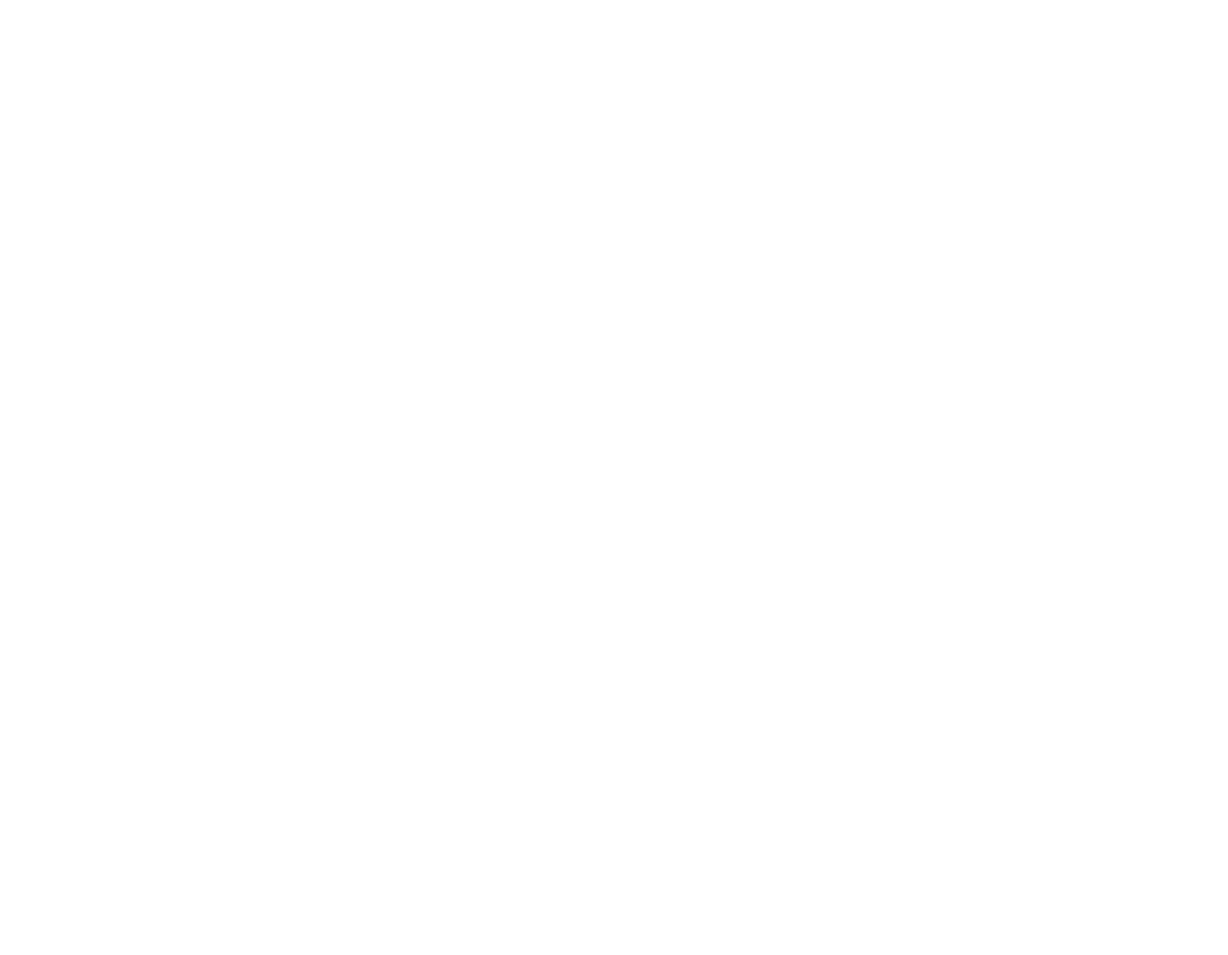
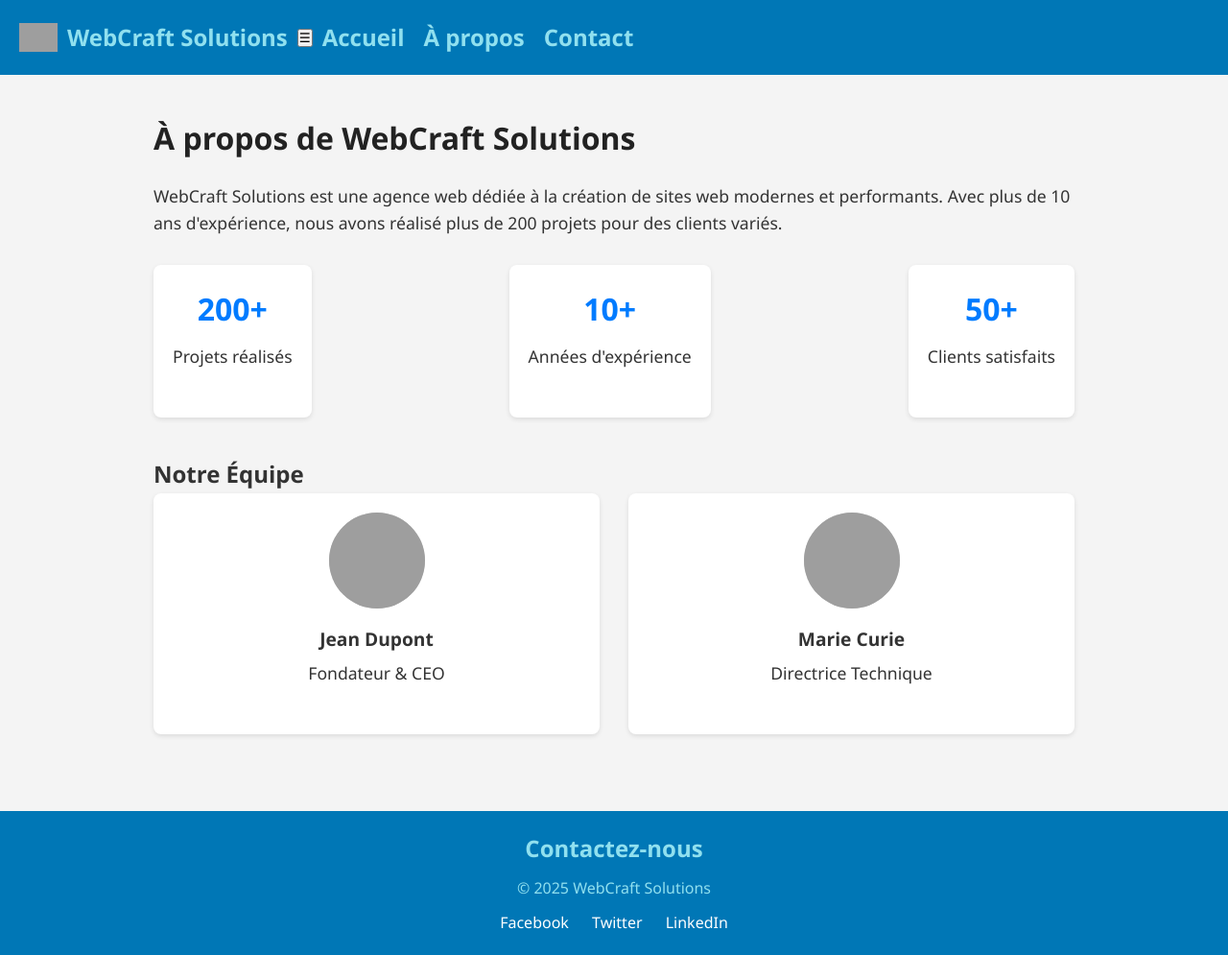
Before and after one commit to B4diaa/WebCraft-Solutions-, a website: page about.html in a window 1280 px wide. Shown: the whole page at 96% size. Before the commit the page ends 800 px from the top, so only its background shows below. Drawn offline with Linux system fonts and the light colour scheme; grey boxes are pictures that could not be loaded.

Commit message:
Evaluation fini

```diff
--- a/about.html
+++ b/about.html
@@ -0,0 +1,79 @@
+<!DOCTYPE html>
+<html lang="fr">
+<head>
+  <meta charset="UTF-8" />
+  <meta name="viewport" content="width=device-width, initial-scale=1.0" />
+  <title>WebCraft Solutions - À propos</title>
+  <link rel="stylesheet" href="./css/about.css">
+  <link rel="stylesheet" href="./css/style.css">
+</head>
+<body>
+  <!-- Header -->
+  <header>
+  <div class="logo">
+    <div class="logo"> <img src="https://t3.ftcdn.net/jpg/00/33/78/26/360_F_33782639_XkgMUZw6rTzsBbDM0ElYmhhXXId9gEo3.jpg" alt="WebCraft Solutions ">WebCraft Solutions</div>
+
+  <!-- Toggle pour mobile -->
+  <button class="menu-toggle" id="menu-toggle">&#9776;</button>
+
+  <!-- Menu de navigation -->
+  <nav id="nav-menu">
+    <ul>
+      <li><a href="index.html">Accueil</a></li>
+      <li><a href="about.html">À propos</a></li>
+      <li><a href="contact.html">Contact</a></li>
+    </ul>
+  </nav>
+</header>
+<main>
+    <!-- About Section -->
+    <section aria-labelledby="about-title" class="about">
+      <h1 id="about-title">À propos de WebCraft Solutions</h1>
+      <p>WebCraft Solutions est une agence web dédiée à la création de sites web modernes et performants. Avec plus de 10 ans d'expérience, nous avons réalisé plus de 200 projets pour des clients variés.</p>
+      <div class="stats">
+        <div class="stat">
+          <h2>200+</h2>
+          <p>Projets réalisés</p>
+        </div>
+        <div class="stat">
+          <h2>10+</h2>
+          <p>Années d'expérience</p>
+        </div>
+        <div class="stat">
+          <h2>50+</h2>
+          <p>Clients satisfaits</p>
+        </div>
+      </div>
+      <!-- Optionnel : Section équipe -->
+      <h2>Notre Équipe</h2>
+      <div class="team">
+        <div class="team-member">
+          <img src="https://maphotoportrait.com/wp-content/uploads/2022/01/face-ou-profil-quel-est-le-meilleur-angle-pour-la-photo-linkedin-3.jpg" alt="Membre de l'équipe 1" />
+          <h3>Jean Dupont</h3>
+          <p>Fondateur & CEO</p>
+        </div>
+        <div class="team-member">
+          <img src="https://maphotoportrait.com/wp-content/uploads/2022/01/face-ou-profil-quel-est-le-meilleur-angle-pour-la-photo-linkedin-.jpg" alt="Membre de l'équipe 2" />
+          <h3>Marie Curie</h3>
+          <p>Directrice Technique</p>
+        </div>
+      </div>
+    </section>
+    </main>
+    <script src="js/main.js"></script>
+
+ <!-- Footer -->
+  <footer aria-labelledby="footer-title">
+    <h2 id="footer-title">Contactez-nous</h2>
+    <p>&copy; 2025 WebCraft Solutions</p>
+    <div class="socials">
+      <a href="#">Facebook</a>
+      <a href="#">Twitter</a>
+      <a href="#">LinkedIn</a>
+    </div>
+  </footer>
+
+  <script src="js/main.js"></script>
+  <script src="js/contact.js"></script>
+</body>
+</html>
--- /dev/null
+++ b/css/about.css
@@ -0,0 +1,117 @@
+
+/* Responsive */
+@media (max-width: 768px) {
+  nav ul {
+    flex-direction: column;
+    display: none;
+    background-color: #222;
+    padding: 10px;
+  }
+
+  nav ul.active {
+    display: flex;
+  }
+
+  .menu-toggle {
+    display: block;
+  }
+}
+
+
+main {
+  padding: 40px 20px;
+  max-width: 1000px;
+  margin: auto;
+}
+
+.about h1 {
+  font-size: 2rem;
+  margin-bottom: 20px;
+  color: #222;
+}
+
+.about p {
+  margin-bottom: 30px;
+  font-size: 1.1rem;
+}
+
+/* Statistiques */
+.stats {
+  display: flex;
+  justify-content: space-between;
+  gap: 20px;
+  margin-bottom: 40px;
+}
+
+.stat {
+  background-color: #fff;
+  padding: 20px;
+  border-radius: 8px;
+  text-align: center;
+  box-shadow: 0 2px 5px rgba(0,0,0,0.1);
+}
+
+.stat h2 {
+  font-size: 2rem;
+  color: #007BFF;
+}
+
+.stat p {
+  margin-top: 10px;
+  font-weight: 500;
+}
+
+/* Équipe */
+.team {
+  display: flex;
+  gap: 30px;
+  flex-wrap: wrap;
+}
+
+.team-member {
+  background-color: #fff;
+  padding: 20px;
+  border-radius: 8px;
+  width: calc(50% - 15px);
+  box-shadow: 0 2px 5px rgba(0,0,0,0.1);
+  text-align: center;
+}
+
+.team-member img {
+  width: 100px;
+  height: 100px;
+  border-radius: 50%;
+  background-color: #ccc;
+  margin-bottom: 10px;
+}
+
+.team-member h3 {
+  margin-bottom: 5px;
+  font-size: 1.2rem;
+}
+
+/* Footer */
+footer {
+  background-color: #222;
+  color: #fff;
+  padding: 30px 20px;
+  text-align: center;
+}
+
+footer h2 {
+  margin-bottom: 10px;
+}
+
+footer .socials {
+  margin-top: 10px;
+}
+
+footer .socials a {
+  color: #fff;
+  margin: 0 10px;
+  text-decoration: none;
+}
+
+footer .socials a:hover {
+  text-decoration: underline;
+}
--- /dev/null
+++ b/css/contact.css
@@ -0,0 +1,92 @@
+/* Reset */
+* {
+  margin: 0;
+  padding: 0;
+  box-sizing: border-box;
+}
+
+body {
+  font-family: 'Segoe UI', sans-serif;
+  background-color: #f9f9f9;
+  color: #333;
+}
+
+
+
+#nav-menu.active {
+  display: block;
+}
+
+@media screen and (min-width: 1025px) {
+  .menu-toggle {
+    display: none;
+  }
+
+  #nav-menu {
+    display: block;
+  }
+
+  nav ul {
+    flex-direction: row;
+  }
+}
+
+/* Contact Section */
+.contact {
+  max-width: 600px;
+  margin: 3rem auto;
+  padding: 2rem;
+  background-color: white;
+  border-radius: 8px;
+  box-shadow: 0 0 10px rgba(0,0,0,0.1);
+}
+
+.contact h1 {
+  margin-bottom: 1.5rem;
+  text-align: center;
+  color: #1e1e2f;
+}
+
+form label {
+  display: block;
+  margin-top: 1rem;
+  font-weight: bold;
+}
+
+form input,
+form textarea {
+  width: 100%;
+  padding: 0.75rem;
+  margin-top: 0.5rem;
+  border: 1px solid #ccc;
+  border-radius: 4px;
+}
+
+form button {
+  margin-top: 1.5rem;
+  padding: 0.75rem 1.5rem;
+  background-color: #007bff;
+  color: white;
+  border: none;
+  border-radius: 4px;
+  cursor: pointer;
+}
+
+form button:hover {
+  background-color: #0056b3;
+}
+
+#form-messages {
+  margin-top: 1rem;
+  font-weight: bold;
+  color: red;
+}
+
+/* Footer */
+footer {
+  text-align: center;
+  padding: 1rem;
+  background-color: #1e1e2f;
+  color: white;
+  margin-top: 3rem;
+}
--- a/css/style.css
+++ b/css/style.css
@@ -1,3 +1,12 @@
+:root {
+  --primary-color: #0077b6;
+  --secondary-color: #00b4d8;
+  --accent-color: #90e0ef;
+  --background-color: #f4f4f4;
+  --text-color: #333;
+  --header-height: 60px;
+}
+
 /* Reset de base */
 * {
   margin: 0;
@@ -7,24 +16,33 @@
 
 body {
   font-family: 'Segoe UI', sans-serif;
-  background-color: #f4f4f4;
-  color: #333;
+  background-color: var(--background-color);
+  color: var(--text-color);
   line-height: 1.6;
 }
 
 /* Header */
 header {
-  background-color: #222;
-  color: #fff;
+  background-color: var(--primary-color);
+  color: var(--accent-color);
   padding: 20px;
   display: flex;
   justify-content: space-between;
   align-items: center;
 }
 
+
 .logo {
-  font-size: 1.5em;
+  display: flex;
+  align-items: center;
+  gap: 10px; /* espace entre l'image et le texte */
+  font-size: 1.5rem;
   font-weight: bold;
+}
+
+.logo img {
+  width: 40px; /* adapte selon ton design */
+  height: auto;
 }
 
 nav ul {
@@ -34,7 +52,7 @@
 }
 
 nav a {
-  color: #fff;
+  color: var(--accent-color);
   text-decoration: none;
 }
 
@@ -44,8 +62,8 @@
 
 /* Hero Section */
 .hero {
-  background: linear-gradient(135deg, #0077b6, #00b4d8);
-  color: white;
+  background: linear-gradient(135deg, var(--primary-color), var(--secondary-color));
+  color: var(--accent-color);
   text-align: center;
   padding: 60px 20px;
   animation: fadeIn 1.5s ease-in-out;
@@ -76,21 +94,21 @@
   margin: 5px;
   padding: 10px 15px;
   border: none;
-  background-color: #0077b6;
-  color: white;
+  background-color: var(--primary-color);
+  color: var(--accent-color);
   border-radius: 5px;
   cursor: pointer;
 }
 
 .filters button:hover {
-  background-color: #023e8a;
+  background-color: var(--secondary-color);
 }
 
 /* Loader */
 .loader {
   text-align: center;
   font-style: italic;
-  color: #555;
+  color: var(--text-color);
   margin: 20px 0;
 }
 
@@ -109,11 +127,16 @@
 }
 
 .project-card {
-  background-color: white;
+  background-color: var(--background-color);
   border-radius: 8px;
   box-shadow: 0 2px 8px rgba(0,0,0,0.1);
   padding: 15px;
   text-align: center;
+}
+.project-card:hover {
+  box-shadow: 0 4px 12px rgba(0,0,0,0.2);
+  transform: translateY(-5px);
+  transition: all 0.3s ease;
 }
 
 .project-card img {
@@ -127,8 +150,8 @@
 
 .badge {
   display: inline-block;
-  background-color: #00b4d8;
-  color: white;
+  background-color: var(--secondary-color);
+  color: var(--accent-color);
   padding: 5px 10px;
   margin: 2px;
   border-radius: 4px;
@@ -136,8 +159,8 @@
 }
 
 .project-card button {
-  background-color: #0077b6;
-  color: white;
+  background-color: var(--primary-color);
+  color: var(--accent-color);
   border: none;
   padding: 10px 15px;
   border-radius: 5px;
@@ -145,14 +168,14 @@
 }
 
 .project-card button:hover {
-  background-color: #023e8a;
+  background-color: var(--secondary-color);
 }
 
 /* Aucun projet */
 .no-projects {
   text-align: center;
   font-style: italic;
-  color: #555;
+  color: var(--text-color);
   margin-top: 20px;
 }
 
@@ -171,7 +194,7 @@
 }
 
 .modal-content {
-  background-color: white;
+  background-color: var(--background-color);
   padding: 30px;
   border-radius: 8px;
   max-width: 600px;
@@ -189,15 +212,15 @@
 
 /* Footer */
 footer {
-  background-color: #222;
-  color: white;
+  background-color: var(--primary-color);
+  color: var(--accent-color);
   text-align: center;
   padding: 20px;
   margin-top: 40px;
 }
 
 .socials a {
-  color: #00b4d8;
+  color: var(--secondary-color);
   margin: 0 10px;
   text-decoration: none;
 }
@@ -242,7 +265,7 @@
   nav {
     display: none;
     width: 100%;
-    background-color: #333;
+    background-color: var(--primary-color);
   }
 
   nav ul {
@@ -284,9 +307,11 @@
   .modal-content {
     max-width: 90%;
   }
-}
+  .menu-toggle {
+    display: none;
+  }
 
-@media screen and (min-width: 1025px) {
+@media screen and (min-width: 600px) {
   .projects-grid {
     grid-template-columns: repeat(3, 1fr);
   }
@@ -307,3 +332,4 @@
     display: none;
   }
 }
+}
--- /dev/null
+++ b/js/contact.js
@@ -0,0 +1,39 @@
+document.getElementById('contact-form').addEventListener('submit', function (e) {
+  e.preventDefault();
+
+  const name = document.getElementById('name');
+  const email = document.getElementById('email');
+  const message = document.getElementById('message');
+  const formMessages = document.getElementById('form-messages');
+
+  let errors = [];
+
+  // Validation du nom
+  if (name.value.trim() === '') {
+    errors.push('Le nom est requis.');
+  }
+
+  // Validation de l'email
+  const emailRegex = /^[^\s@]+@[^\s@]+\.[^\s@]+$/;
+  if (email.value.trim() === '') {
+    errors.push('L’email est requis.');
+  } else if (!emailRegex.test(email.value.trim())) {
+    errors.push('Le format de l’email est invalide.');
+  }
+
+  // Validation du message
+  if (message.value.trim() === '') {
+    errors.push('Le message est requis.');
+  }
+
+  // Affichage des erreurs ou succès
+  if (errors.length > 0) {
+    formMessages.style.color = 'red';
+    formMessages.innerHTML = errors.join('<br>');
+  } else {
+    formMessages.style.color = 'green';
+    formMessages.innerHTML = 'Message envoyé avec succès !';
+    // Optionnel : reset du formulaire
+    document.getElementById('contact-form').reset();
+  }
+});
--- /dev/null
+++ b/package.json
@@ -0,0 +1,5 @@
+{
+  "dependencies": {
+    "bootstrap": "^5.3.8"
+  }
+}
```
Also changed, not shown: contact.html (+59 -0 lines), index.html (+8 -6 lines), 1 other file.
